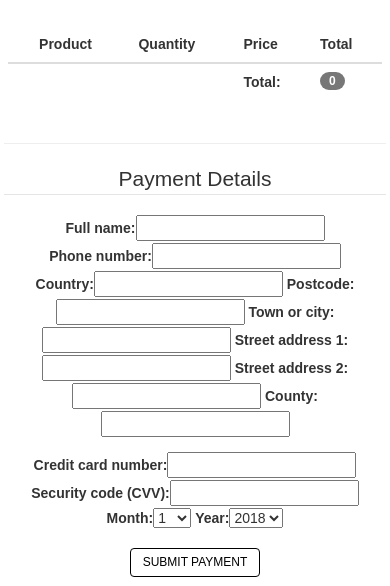
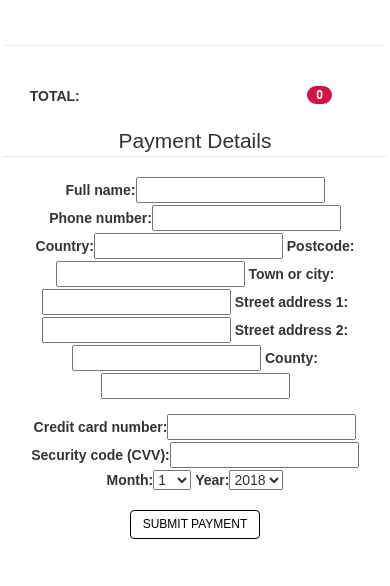
Before and after one commit to k8s-88/closet_k, a Django app: page /cart/checkout/ in a window 390 px wide; the page is wider, and only the part inside the window is pictured. Shown: the part 54-640 px from the top of that part. Run offline with Django 3.2, Linux system fonts and the light colour scheme; some libraries are stand-ins or nearby versions; some web fonts are replaced.

Commit message:
cart table styled for mobile view

```diff
--- a/checkout/templates/checkout/checkout.html
+++ b/checkout/templates/checkout/checkout.html
@@ -6,9 +6,13 @@
     //]]>
 </script>
 <script type="text/javascript" src="{% static 'checkout/stripe.js' %}"></script>
-{% endblock %} {% block content %}
+{% endblock %}
 
-<div class="row">
+{% block content %}
+
+<!--------------------------------medium and larger screen view------------------------------------->
+
+<div class="row checkout_medium_and_larger_devices">
     <div class="col-lg-1"></div>
     <div class="col-lg-10">
         <table class="table">
@@ -48,6 +52,52 @@
 </div>
 <hr>
 
+<!----------------------------------small screen view--------------------------------->
+
+{% for item in cart_items %}
+
+<div class="row checkout_small_devices">
+
+
+    <!--<div class="col-xs-1"></div>-->
+    <div class="col-xs-3">
+        <td><img id="cart-image" src="{{ MEDIA_URL }}{{ item.image}}" /></td>
+    </div>
+    <dic class="col-xs-2"></dic>
+    <div class="col-xs-6">
+        <div class="row">
+            {{ item.name }}
+        </div>
+        <div class="row">
+            €{{ item.price }}
+        </div>
+        <div class="row">
+            Size {{ item.size }} / Qty {{ item.quantity }}
+        </div>
+
+        <hr>
+    </div>
+</div>
+
+{% endfor %}
+
+<br>
+
+<div class="row checkout_small_devices">
+    <div class="col-xs-3">
+
+        <b>TOTAL:</b></div>
+    <div class="col-xs-5"></div>
+    <div class="col-xs-4">
+        <strong> <label id="sub-total"class="badge badge-light">{{ cart_total }}</label> </strong></div>
+<br>
+<br>
+
+</div>
+
+
+
+<!---------------------------------checkout form------------------------------------------>
 
 <form role="form" method="post" id="payment-form" action="{% url 'submit_payment' %}">
 
--- a/static/css/style.css
+++ b/static/css/style.css
@@ -40,7 +40,7 @@ a:hover {
 
 }
 
-a form .form-control{
+a form .form-control {
     height: 26px!important;
 }
 
@@ -385,6 +385,40 @@ li {
 
 }
 
+#checkout-button-mobile {
+    width: 100%;
+    margin-top: 3%;
+}
+
+.checkout_small_devices {
+    margin-left: 0px!important;
+    margin-right: 0px!important;
+}
+@media (min-width: 768px) and (max-width: 991px) {
+    .checkout_small_devices {
+        display: none;
+
+    }
+}
+
+@media (min-width: 992px) and (max-width: 1800px) {
+    .checkout_small_devices {
+        display: none;
+    }
+}
+
+
+
+
+
+@media (max-width:767px) {
+    .checkout_medium_and_larger_devices {
+        display: none;
+
+    }
+}
+
+
 
 td {
     text-align: left;
@@ -504,7 +538,6 @@ td {
 
 /*---------------------product detail page---------------------------------*/
 
-
 #back_button {
     background-color: white!important;
     border-radius: 10%;
@@ -546,8 +579,6 @@ td {
         float: right;
         /*margin-top: 10%;*/
         /*max-width: 100%;*/
-
-
     }
 }
 
@@ -570,9 +601,7 @@ td {
 .product_detail_row {}
 
 @media (min-width: 768px) and (max-width: 991px) {
-    .product_detail_row {
-
-    }
+    .product_detail_row {}
 }
 
 
@@ -962,6 +991,7 @@ body {
 
 
 /*------------------------------------payment form------------------------*/
+
 .form-control {
     height: 40px;
 }
```
Also changed, not shown: cart/templates/cart/view_cart.html (+66 -8 lines).
